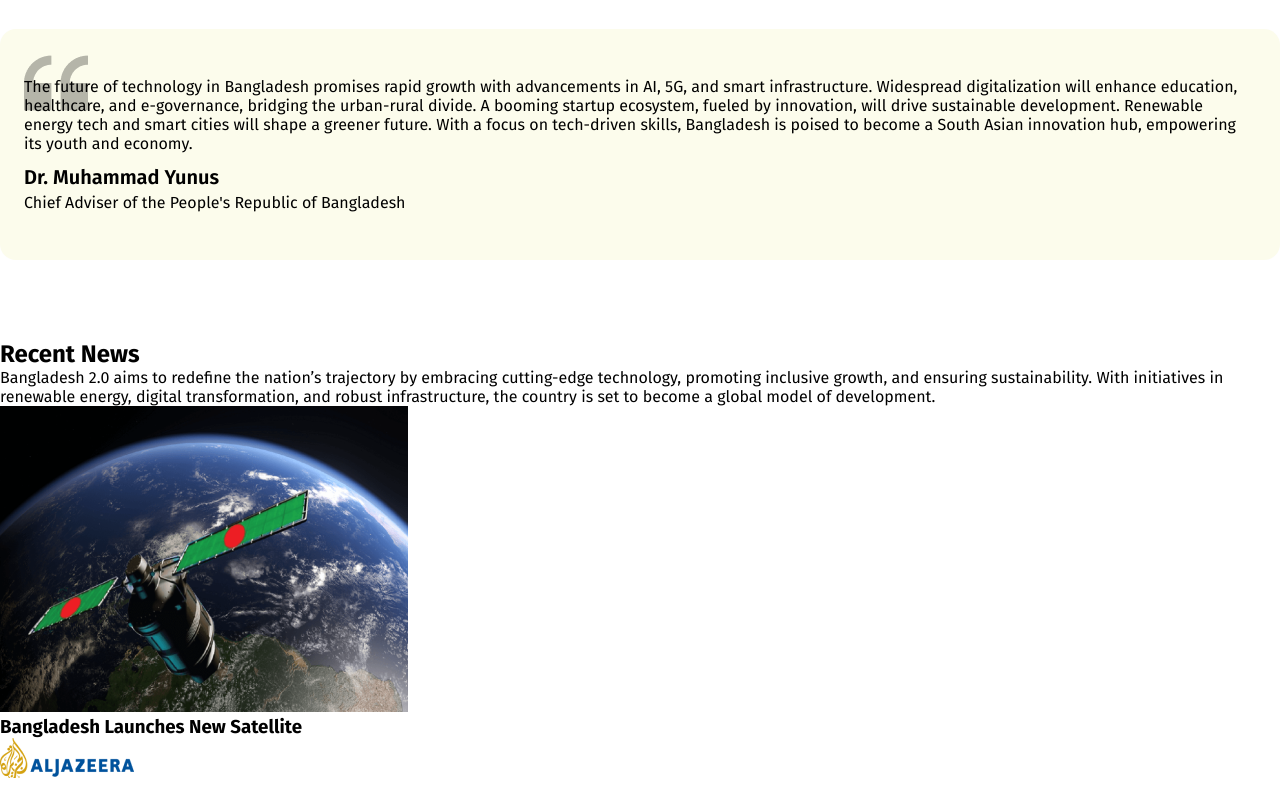
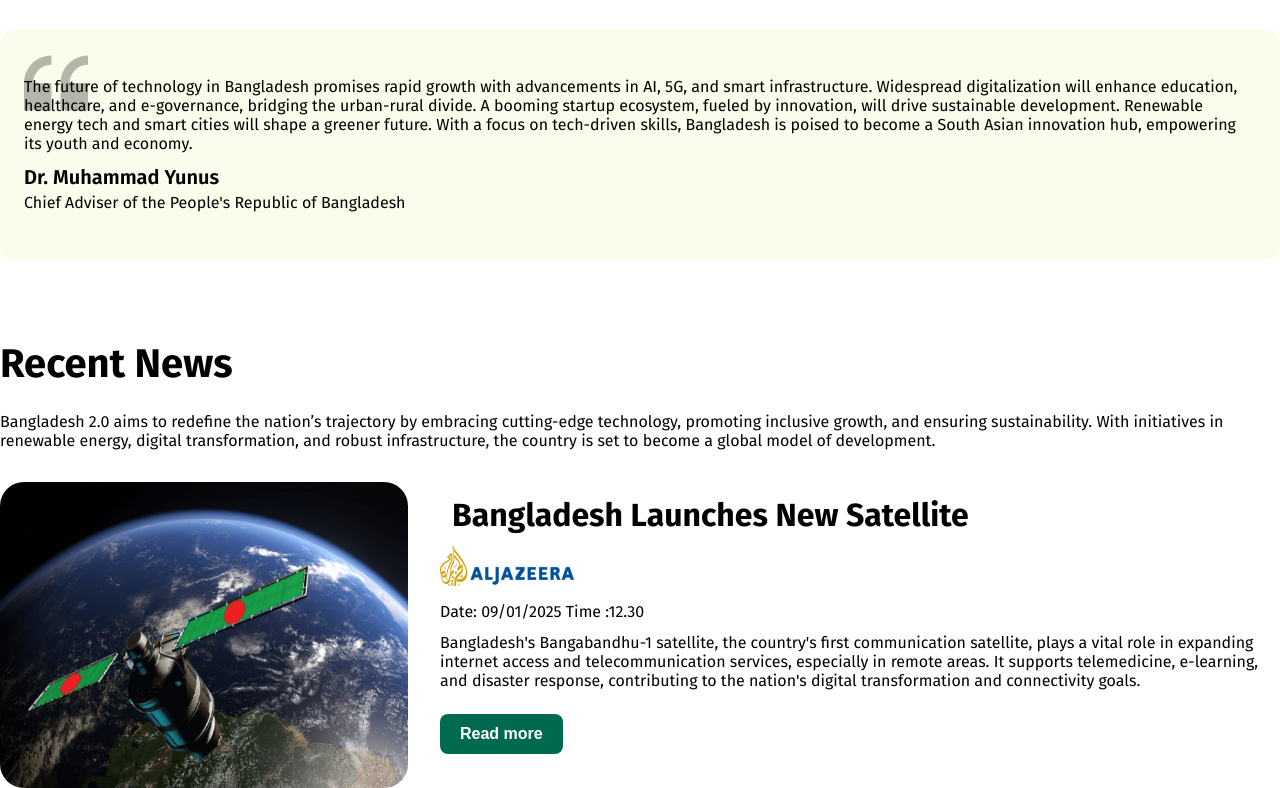
Before and after one commit to ramimstar/bangladesh-2-0-ramim-assignment-1, a plain HTML site: page index.html in a window 1280 px wide. Shown: the part 1130-1918 px from the top of the page. Drawn offline with Linux system fonts and the light colour scheme.

Commit message:
news section 50% done

```diff
--- a/index.html
+++ b/index.html
@@ -39,33 +39,44 @@
         <section class="vision-future">
             <h2 class="vision-title">The Vision of Future</h2>
             <p class="vision-description description">
-                Bangladesh 2.0 aims to redefine the nation’s trajectory by embracing cutting-edge technology, promoting inclusive growth, and ensuring sustainability. With initiatives in renewable energy, digital transformation, and robust infrastructure, the country is set to become a global model of development.
+                Bangladesh's Bangabandhu-1 satellite, launched in 2018, enhances telecommunications, broadcasting, and
+                emergency services across the country. It ensures rural connectivity and disaster management support.
+                Plans for Bangabandhu-2 aim to expand capabilities in remote sensing and space research, boosting
+                national development.
             </p>
             <div class="vision-info">
 
                 <div class="digital">
-                        <img src="assets/card-icon.png" alt="card-icon">
-                        <h5>Digital Transformation</h5>
-                        <p class="description">Creating a nationwide digital ecosystem to enhance connectivity and access to services for all citizens.</p>
-                        <button class="btn-digital">Learn More</button>
+                    <img src="assets/card-icon.png" alt="card-icon">
+                    <h5>Digital Transformation</h5>
+                    <p class="description">Creating a nationwide digital ecosystem to enhance connectivity and access to
+                        services for all citizens.</p>
+                    <button class="btn-digital">Learn More</button>
                 </div>
 
                 <div class="green">
                     <img src="assets/card-icon.png" alt="card-icon">
                     <h5>Green Energy</h5>
-                    <p class="description">Investments in solar and wind energy to ensure a sustainable and eco-friendly future.</p>
+                    <p class="description">Investments in solar and wind energy to ensure a sustainable and eco-friendly
+                        future.</p>
                     <button class="btn-green">Learn More</button>
                 </div>
                 <div class="modern">
                     <img src="assets/card-icon.png" alt="card-icon">
                     <h5>Modern Infrastructure</h5>
-                    <p class="description">Building state-of-the-art infrastructure to support economic growth and global competitiveness.</p>
+                    <p class="description">Building state-of-the-art infrastructure to support economic growth and
+                        global competitiveness.</p>
                     <button class="btn-modern">Learn More</button>
                 </div>
             </div>
             <div class="yunus-gov">
                 <p class="description">
-                    The future of technology in Bangladesh promises rapid growth with advancements in AI, 5G, and smart infrastructure. Widespread digitalization will enhance education, healthcare, and e-governance, bridging the urban-rural divide. A booming startup ecosystem, fueled by innovation, will drive sustainable development. Renewable energy tech and smart cities will shape a greener future. With a focus on tech-driven skills, Bangladesh is poised to become a South Asian innovation hub, empowering its youth and economy.
+                    The future of technology in Bangladesh promises rapid growth with advancements in AI, 5G, and smart
+                    infrastructure. Widespread digitalization will enhance education, healthcare, and e-governance,
+                    bridging the urban-rural divide. A booming startup ecosystem, fueled by innovation, will drive
+                    sustainable development. Renewable energy tech and smart cities will shape a greener future. With a
+                    focus on tech-driven skills, Bangladesh is poised to become a South Asian innovation hub, empowering
+                    its youth and economy.
                 </p>
                 <h5 class="yunus">Dr. Muhammad Yunus</h5>
                 <p class="description">
@@ -73,21 +84,29 @@
                 </p>
             </div>
         </section>
+        <!-- completed vision -->
         <section class="recent-news">
-            <h2>Recent News</h2>
-            <p class="description">Bangladesh 2.0 aims to redefine the nation’s trajectory by embracing cutting-edge technology, promoting inclusive growth, and ensuring sustainability. With initiatives in renewable energy, digital transformation, and robust infrastructure, the country is set to become a global model of development.</p>
-            <div>
-                <img src="assets/satelite.png" alt="">
+            <h2 class="recent-news-title">Recent News</h2>
+            <p class="description">
+                Bangladesh 2.0 aims to redefine the nation’s trajectory by embracing cutting-edge
+                technology, promoting inclusive growth, and ensuring sustainability. With initiatives in renewable
+                energy, digital transformation, and robust infrastructure, the country is set to become a global model
+                of development.</p>
+            <div class="news-info">
+                <img class="setalite" src="assets/satelite.png" alt="">
                 <div>
                     <h3>
                         Bangladesh Launches New Satellite
                     </h3>
                     <img src="assets/al-jazeera.png                                   " alt="logo of al-jazeera">
-
-                    <img src="" alt="">
-                </div>
-
-                <div>
+                    <p class="description date">Date: <time datetime="09/01/2025">09/01/2025  Time :12.30</time></p>
+                    <p class="description">
+                        Bangladesh's Bangabandhu-1 satellite, the country's first communication satellite, plays a vital
+                        role in expanding internet access and telecommunication services, especially in remote areas. It
+                        supports telemedicine, e-learning, and disaster response, contributing to the nation's digital
+                        transformation and connectivity goals.
+                    </p>
+                        <button class="btn-news">Read more</button>
 
                 </div>
             </div>
--- a/style/style.css
+++ b/style/style.css
@@ -178,17 +178,17 @@
         margin-top: 24px;
         margin-bottom: 32px;
     }
-    .btn-modern:hover{
+.btn-modern:hover{
         color: #FFC239;
         background-color: white;
     }
-    .yunus{
+.yunus{
         font-size: 20px;
         font-weight: 600;
         padding-top:12px;
         padding-bottom: 4px;
     }
-    .yunus-gov{
+.yunus-gov{
 
         background-color: rgb(252, 252, 236);
         border-radius:16px ;
@@ -199,3 +199,47 @@
         margin-bottom: 80px;
 
     }
+    /* recent news section */
+.recent-news{
+        margin: 0 auto;
+        max-width: 1280px;
+    }
+.recent-news-title{
+        font-size:40px ;
+        font-weight: 700;
+        margin-bottom: 24px;
+    }
+.news-info{
+        margin-top:32px ;
+        display: flex;
+        flex-direction: row;
+        align-items: center;
+        gap: 32px;
+    }
+.news-info .setalite{
+    border-radius: 24px;
+}
+.news-info h3{
+    font-size: 32px;
+    font-weight: 700;
+    padding: 12px;
+
+}
+.date{
+    padding: 12px 0;
+}
+.btn-news{
+    background-color: #006A50;
+    font-size: 16px;
+    font-weight: 600;
+    color: white;
+    padding: 11px 20px;
+    border: none;
+    border-radius: 8px;
+    margin-top: 24px;
+    margin-bottom: 32px;
+}
+.btn-news:hover{
+    color: #006A50;
+    background-color: white;
+}
```
